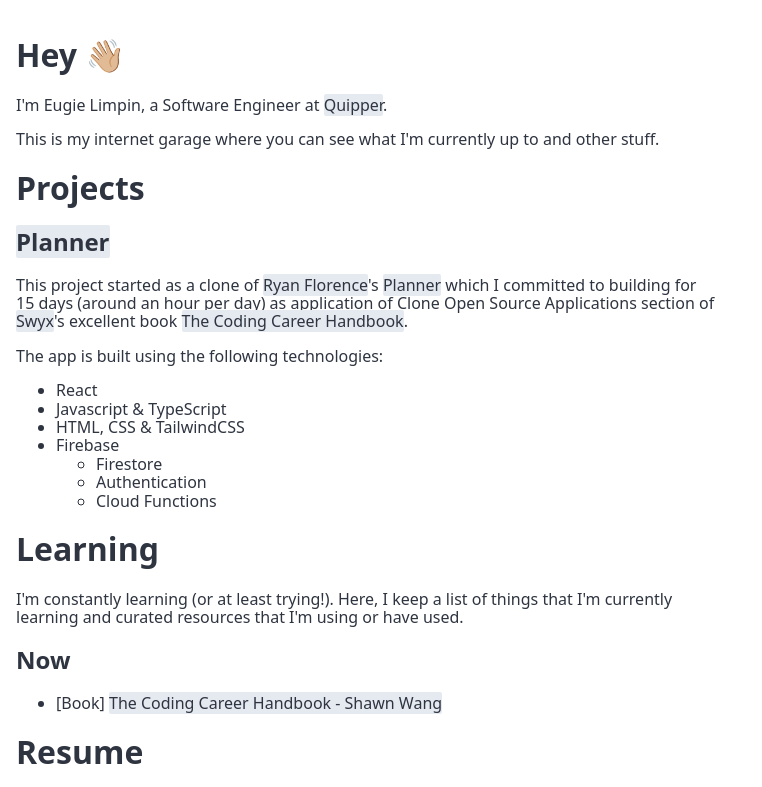
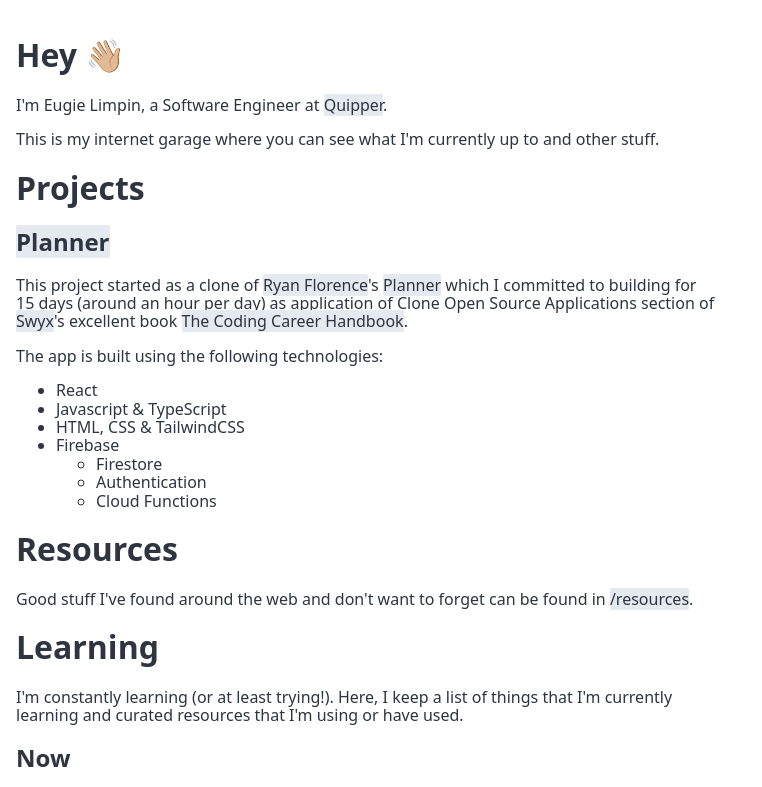
Before and after one commit to eugiellimpin/website, an Eleventy site: page index.md in a window 1280 px wide. Shown: the top 787 px of the page, without its empty margins (0-762 px from the left). Built offline with nearby package versions, Linux system fonts and the light colour scheme; Eleventy itself is replaced by a stand-in of ours; files that its build step writes are made by us from their sources.

Commit message:
Update resources page and add to index

```diff
--- a/index.md
+++ b/index.md
@@ -29,6 +29,11 @@ The app is built using the following technologies:
   - Authentication
   - Cloud Functions
 
+# Resources
+
+Good stuff I've found around the web and don't want to forget can be found in
+[/resources](/resources).
+
 # Learning
 
 I'm constantly learning (or at least trying!). Here, I keep a list of things
```
Also changed, not shown: resources.md (+4 -0 lines).
